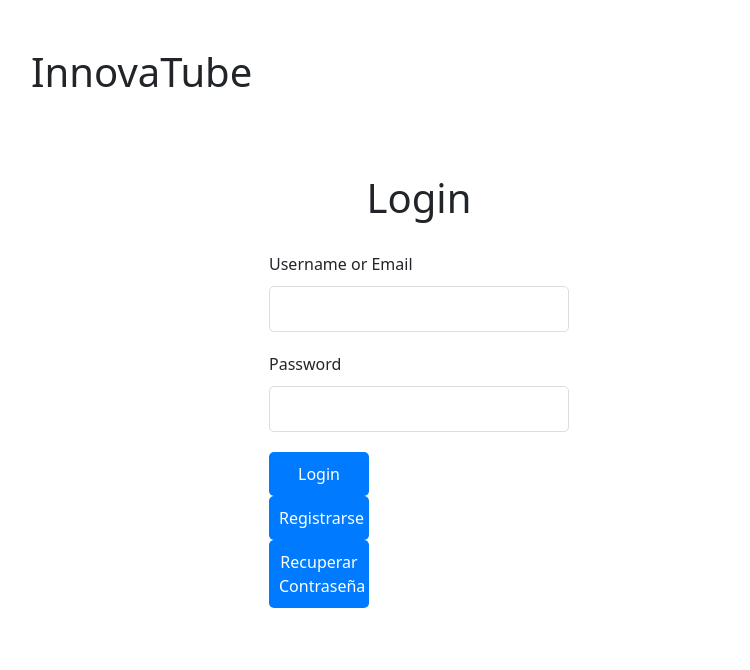
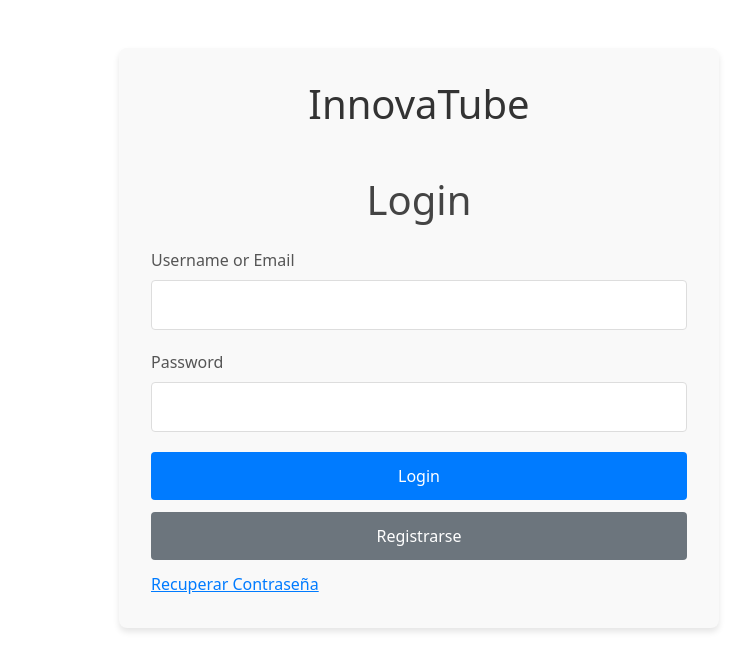
Before and after one commit to Edor1244/CRUD_VUE, a Vue app: page / in a window 1280 px wide. Shown: the top 670 px of the page, without its empty margins (221-971 px from the left). Built offline with nearby package versions, Linux system fonts and the light colour scheme.

Commit message:
Se mejoraron las vistas y se arreglo bug en login de envio de user id y de username para el authenticate

```diff
--- a/server.js
+++ b/server.js
@@ -87,7 +87,7 @@ app.post('/api/login',verifyRecaptcha, async (req, res) => {
 
   // Verificar si el usuario existe
   if (!usuario) {
-    return res.status(401).json({ message: 'Nombre de usuario o contraseña incorrectos' });
+    return res.status(401).json({ message: 'Nombre de usuario o contraseña incorrectos no exite' });
   }
 
   // Comparar la contraseña proporcionada con la contraseña hasheada almacenada
@@ -113,7 +113,7 @@ app.post('/api/login',verifyRecaptcha, async (req, res) => {
       res.json({ message: '¡Inicio de sesión exitoso!', User: dataUser, Token: recaptchaToken});
     } else {
       // Autenticación fallida
-      res.status(401).json({ message: 'Nombre de usuario o contraseña incorrectos' });
+      res.status(401).json({ message: 'Error Diferente' });
     }
   });
 });
--- a/src/components/LoginForm.vue
+++ b/src/components/LoginForm.vue
@@ -1,4 +1,3 @@
-
 <template>
   <div class="container my-5">
     <h1 class="mb-5">InnovaTube</h1>
@@ -14,20 +13,16 @@
           <input type="password" id="password" v-model="usuario.password" required>
         </div>
         <div id="recaptcha-container"></div>
-          <div>
-            <div class="col-xs-12 col-sm-4"><button type="submit" class="btn btn-primary mr-2">Login</button></div>
-          </div>
-          <div>
-            <div class="col-xs-12 col-sm-4"><button @click="cambiarPagina" class="btn btn-primary mr-2">Registrarse</button></div>
-          </div>
-          <div>
-            <div class="col-xs-12 col-sm-4"><button @click="cambiarPaginaContraseña" class="btn btn-primary mr-2">Recuperar Contraseña</button></div>
+        <div class="button-group">
+          <button type="submit" class="btn btn-primary">Login</button>
+          <button @click="cambiarPagina" class="btn btn-secondary">Registrarse</button>
+          <button @click="cambiarPaginaContraseña" class="btn btn-link">Recuperar Contraseña</button>
         </div>
       </form>
+      <div v-if="error" class="error-message">{{ error }}</div>
     </div>
   </div>
 </template>
-
 
 <script>
 export default {
@@ -44,6 +39,7 @@ export default {
     };
   },
   mounted() {
+    console.log(process.env.reCaptchaSitetKey);
     let intervalId = setInterval(() => {
       if (window.grecaptcha && window.grecaptcha.render) {
         window.grecaptcha.render('recaptcha-container', {
@@ -60,13 +56,13 @@ export default {
     },
     async iniciarSesion() {
       try {
-        const respuesta = await this.$http.post('http://localhost:3000/api/login', this.usuario );
+        console.log('Iniciando sesión...', this.usuario);
+        const respuesta = await this.$http.post('http://localhost:3000/api/login', this.usuario);
+        console.log('Respuesta User:', respuesta.data.User);
         this.error = null; // Clear any previous error
         if (respuesta.data.message === '¡Inicio de sesión exitoso!') {
           const usuario = respuesta.data.User[1];
-          const userid = respuesta.data.User[0];
-          localStorage.setItem('token', respuesta.data.token);
-          this.$emit('authenticated', usuario, userid);
+          this.$emit('authenticated', usuario, respuesta.data.User[0]);
         } else {
           this.error = respuesta.data.message; // Display error message
         }
@@ -88,47 +84,99 @@ export default {
 
 <style scoped>
 .container {
-  max-width: 800px; /* Limita el ancho para una lectura más cómoda */
+  max-width: 600px;
+  margin: auto;
+  padding: 2rem;
+  background-color: #f9f9f9;
+  border-radius: 8px;
+  box-shadow: 0 4px 6px rgba(0, 0, 0, 0.1);
+}
+
+h1 {
+  text-align: center;
+  color: #333;
 }
 
 .login-form {
-  width: 300px;
-  margin: 0 auto;
-  padding: 30px 0;
+  margin-top: 1rem;
 }
 
 .login-form h1 {
-  text-align: center;
-  margin-bottom: 30px;
+  margin-bottom: 1.5rem;
+  color: #444;
 }
 
-.login-form .form-group {
-  margin-bottom: 20px;
+.form-group {
+  margin-bottom: 1.25rem;
 }
 
-.login-form .form-group label {
+.form-group label {
   display: block;
-  margin-bottom: 10px;
+  margin-bottom: 0.5rem;
+  color: #555;
 }
 
-.login-form .form-group input {
+.form-group input {
   width: 100%;
-  padding: 10px;
+  padding: 0.75rem;
   border: 1px solid #ddd;
-  border-radius: 5px;
+  border-radius: 4px;
+  font-size: 1rem;
 }
 
-.login-form button {
-  width: 100%;
-  padding: 10px;
+#recaptcha-container {
+  margin-bottom: 1rem;
+}
+
+.button-group {
+  display: flex;
+  flex-direction: column;
+  gap: 0.75rem;
+}
+
+.btn {
+  padding: 0.75rem;
+  font-size: 1rem;
+  border: none;
+  border-radius: 4px;
+  cursor: pointer;
+  transition: background-color 0.3s ease;
+}
+
+.btn-primary {
   background-color: #007bff;
   color: white;
-  border: none;
-  border-radius: 5px;
+}
+
+.btn-primary:hover {
+  background-color: #0056b3;
+}
+
+.btn-secondary {
+  background-color: #6c757d;
+  color: white;
+}
+
+.btn-secondary:hover {
+  background-color: #5a6268;
+}
+
+.btn-link {
+  background: none;
+  color: #007bff;
+  text-align: left;
+  padding: 0;
+  font-size: 1rem;
   cursor: pointer;
 }
 
-.login-form button:hover {
-  background-color: #0056b3;
+.btn-link:hover {
+  text-decoration: underline;
+}
+
+.error-message {
+  margin-top: 1rem;
+  color: red;
+  text-align: center;
 }
 </style>
--- a/src/components/UserPage.vue
+++ b/src/components/UserPage.vue
@@ -1,45 +1,44 @@
 <template>
   <div class="container my-5">
-    <h1 class="mb-5">Registro de Usuarios Nuevos</h1>
-
+    <h1 class="text-center mb-5 display-4">Registro de Usuarios Nuevos</h1>
 
     <!-- Formulario para crear un nuevo usuario -->
-    <div class="card mb-5">
+    <div class="card mb-5 shadow-lg p-4">
       <div class="card-body">
-        <h2 class="card-title">Crear Nuevo Usuario</h2>
+        <h2 class="card-title text-center mb-4">Crear Nuevo Usuario</h2>
         <form @submit.prevent="crearUsuario">
-          <div class="mb-3">
-            <label for="username" class="form-label">UserName</label>
+          <div class="form-group">
+            <label for="username" class="form-label">Username</label>
             <input id="username" v-model="nuevoUsuario.username" type="text" placeholder="Introduce tu UserName" class="form-control">
           </div>
-          <div class="mb-3">
+          <div class="form-group">
             <label for="email" class="form-label">Email</label>
-            <input id="email" v-model="nuevoUsuario.email" type="text" placeholder="Introduce tu email" class="form-control">
+            <input id="email" v-model="nuevoUsuario.email" type="email" placeholder="Introduce tu email" class="form-control">
           </div>
-          <div class="mb-3">
+          <div class="form-group">
             <label for="nombre" class="form-label">Nombre</label>
             <input id="nombre" v-model="nuevoUsuario.nombre" type="text" placeholder="Introduce tu nombre" class="form-control">
           </div>
-          <div class="mb-3">
-            <label for="Apellido1" class="form-label">Apellido 1</label>
+          <div class="form-group">
+            <label for="Apellido1" class="form-label">Primer Apellido</label>
             <input id="Apellido1" v-model="nuevoUsuario.apellido1" type="text" placeholder="Introduce tu Primer Apellido" class="form-control">
           </div>
-          <div class="mb-3">
-            <label for="Apellido2" class="form-label">Apellido 2</label>
+          <div class="form-group">
+            <label for="Apellido2" class="form-label">Segundo Apellido</label>
             <input id="Apellido2" v-model="nuevoUsuario.apellido2" type="text" placeholder="Introduce tu Segundo Apellido" class="form-control">
           </div>
-          <div class="mb-3">
-            <label for="labelPassword" class="form-label">Password</label>
-            <input id="InputPassword" v-model="nuevoUsuario.password" type="text" placeholder="Introduce un Password" class="form-control">
+          <div class="form-group">
+            <label for="InputPassword" class="form-label">Contraseña</label>
+            <input id="InputPassword" v-model="nuevoUsuario.password" type="password" placeholder="Introduce una Contraseña" class="form-control">
           </div>
-          <div class="mb-3">
-            <label for="labelPassword2" class="form-label">Password</label>
-            <input id="Inputpassword2" v-model="password2" type="text" placeholder="Introduce de nuevo el Password" class="form-control">
+          <div class="form-group">
+            <label for="InputPassword2" class="form-label">Repetir Contraseña</label>
+            <input id="InputPassword2" v-model="password2" type="password" placeholder="Introduce de nuevo la Contraseña" class="form-control">
           </div>
           <div id="recaptcha-containerUser"></div>
-          <div class="row">
-            <div class="col-xs-12 col-sm-4"><button type="submit" class="btn btn-primary mr-2">Crear</button></div>
-            <div class="col-xs-12 col-sm-4"><button @click="cerrarSesion" class="btn btn-primary">Ir a login</button></div>
+          <div class="d-flex justify-content-between mt-4">
+            <button type="submit" class="btn btn-primary">Crear</button>
+            <button @click="cerrarSesion" type="button" class="btn btn-secondary">Ir a Login</button>
           </div>
         </form>
       </div>
@@ -48,11 +47,8 @@
 </template>
 
 <script>
-import { Modal } from 'bootstrap';
-
-
 export default {
-  name:'UsuariosPage',
+  name: 'UsuariosPage',
   data() {
     return {
       password2: '',
@@ -67,7 +63,6 @@ export default {
         recaptchaToken: null,
       },
       usuarioEditando: null,
-      modalInstanceUser: null,  // Referencia al objeto Modal
       sitekey: process.env.VUE_APP_reCaptchaSitetKey,
     };
   },
@@ -84,61 +79,23 @@ export default {
   },
   methods: {
     async crearUsuario() {
-      console.log('Creando usuario... desde el botton crear en userpage');
+      console.log('Creando usuario... desde el botón crear en userpage');
       try {
         console.log(this.nuevoUsuario);
         if (this.nuevoUsuario.password !== this.password2) {
           alert('Las contraseñas no coinciden');
           return;
-        }else{
+        } else {
           const respuesta = await this.$http.post('http://localhost:3000/api/usuario', this.nuevoUsuario);
+          console.log('Respuesta Crear Usuario antes del add', respuesta);
           this.usuarios.push(respuesta.data);
-          this.nuevoUsuario = { username: '', password: '', nombre: '', apellido1: '', apellido2: '', email: ''};
+          console.log(respuesta.data);
+          this.nuevoUsuario = { username: '', password: '', nombre: '', apellido1: '', apellido2: '', email: '' };
           alert('Usuario creado exitosamente');
           this.$router.push('/videosMain');
         }
       } catch (error) {
         console.error('Error al crear usuario:', error);
-      }
-    },
-    editarUsuario(usuario) {
-      this.usuarioEditando = null;
-      this.usuarioEditando = usuario;
-      this.modalInstanceUser = null;
-
-      this.$nextTick(() => {
-        if (!this.modalInstanceUser) {
-          const modalElement = document.getElementById('editModalUser');
-          if (modalElement) {
-            this.modalInstanceUser = new Modal(modalElement);
-          }
-        }
-        if (this.modalInstanceUser) {
-          this.modalInstanceUser.show();
-        }
-      });
-    },
-    async guardarUsuario() {
-      try {
-        const respuesta = await this.$http.put(`http://localhost:3000/api/usuarios/${this.usuarioEditando.id}`, this.usuarioEditando);
-        const index = this.usuarios.findIndex(p => p.id === respuesta.data.id);
-        this.usuarios.splice(index, 1, respuesta.data);
-        this.usaurioEditando = null;
-        this.modalInstanceUser.hide();
-      } catch (error) {
-        console.error('Error al guardar cambios:', error);
-      }
-    },
-    cancelarEdicion() {
-      this.productoEditando = null;
-      this.modalInstanceUser.hide();
-    },
-    async eliminarUsuario(id) {
-      try {
-        await this.$http.delete(`http://localhost:3000/api/usuarios/${id}`);
-        this.usuarios = this.usuarios.filter(p => p.id !== id);
-      } catch (error) {
-        console.error('Error al eliminar usuario:', error);
       }
     },
     cerrarSesion() {
@@ -150,36 +107,52 @@ export default {
   },
 };
 </script>
+
 <style scoped>
 .container {
-  max-width: 800px; /* Limit the width for a more comfortable reading */
+  max-width: 700px; /* Limit the width for a more comfortable reading */
+  margin: auto;
+  padding: 20px;
 }
 
 .card {
-  background: #f8f9fa;
-  border: 1px solid #e1e4e8;
-  padding: 20px;
-  margin-bottom: 20px;
+  background: #fff;
+  border: none;
+  border-radius: 10px;
+  padding: 30px;
+  box-shadow: 0 4px 12px rgba(0, 0, 0, 0.15);
+}
+
+.card-title {
+  font-size: 1.75rem;
+  color: #333;
 }
 
 .form-label {
-  font-weight: bold;
-  margin-bottom: 10px;
+  font-weight: 600;
+  margin-bottom: 5px;
+  color: #555;
 }
 
 .form-control {
   width: 100%;
   padding: 10px;
-  border: 1px solid #ddd;
-  border-radius: 5px;
+  border: 1px solid #ccc;
+  border-radius: 8px;
+  box-shadow: inset 0 1px 2px rgba(0, 0, 0, 0.1);
+}
+
+.form-group {
   margin-bottom: 20px;
 }
 
 .btn {
-  padding: 10px;
+  padding: 10px 20px;
+  font-size: 1rem;
   border: none;
   border-radius: 5px;
   cursor: pointer;
+  transition: background-color 0.3s ease;
 }
 
 .btn-primary {
@@ -191,82 +164,18 @@ export default {
   background-color: #0056b3;
 }
 
-.btn-success {
-  background-color: #28a745;
+.btn-secondary {
+  background-color: #6c757d;
   color: white;
 }
 
-.btn-success:hover {
-  background-color: #218838;
+.btn-secondary:hover {
+  background-color: #5a6268;
 }
 
-.btn-danger {
-  background-color: #dc3545;
-  color: white;
-}
-
-.btn-danger:hover {
-  background-color: #c82333;
-}
-.table {
-  width: 100%;
-  margin-top: 20px;
-  border-collapse: collapse;
-  box-shadow: 0 0 20px rgba(0,0,0,0.15);
-}
-
-.table th, .table td {
-  border: 1px solid #ddd;
-  padding: 10px;
-  text-align: left;
-}
-
-.table th {
-  background-color: #f8f9fa;
-  font-weight: bold;
-  color: #333;
-}
-
-.table td {
-  background-color: #fff;
-  color: #666;
-}
-
-.table tr:nth-child(even) td {
-  background-color: #f8f9fa;
-}
-
-.table tr:hover td {
-  background-color: #e9ecef;
-}
-
-.table .btn {
-  padding: 5px 10px;
-  font-size: 0.8rem;
-  transition: all 0.3s ease;
-  margin: 0 15px;
-}
-
-.table .btn-info {
-  background-color: #17a2b8;
-  color: white;
-}
-
-.table .btn-info:hover {
-  background-color: #138496;
-}
-
-.table .btn-danger {
-  background-color: #dc3545;
-  color: white;
-}
-
-.table .btn-danger:hover {
-  background-color: #c82333;
-}
-
-.modal-backdrop.show {
-  /* This style ensures that the background blurs when the modal is active */
-  opacity: 0.5 !important;
+.d-flex {
+  display: flex;
+  gap: 10px;
+  justify-content: space-between;
 }
 </style>
```
Also changed, not shown: src/components/RecuperarContraseña.vue (line endings or trailing spaces), 1 other file (tests, documents, lock files or other folders). Lines whose indentation alone changed are shown as unchanged.
